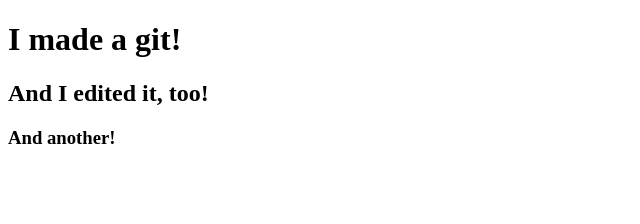
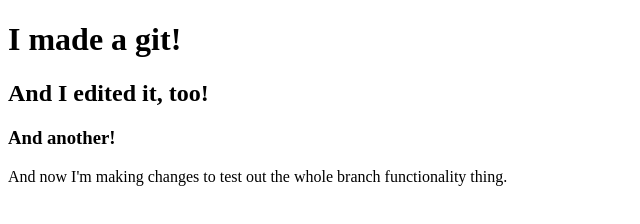
Before and after one commit to CodingHerbivore/test-git, a plain HTML site: page index.html in a window 1280 px wide. Shown: the whole page, without its empty margins (0-640 px from the left). Drawn offline with Linux system fonts and the light colour scheme.

Commit message:
made a paragraph

```diff
--- a/index.html
+++ b/index.html
@@ -7,5 +7,6 @@
         <h1>I made a git!</h1>
         <h2>And I edited it, too!</h2>
         <h3>And another!</h3>
+        <p>And now I'm making changes to test out the whole branch functionality thing.</p>
     </body>
 </html>
```
